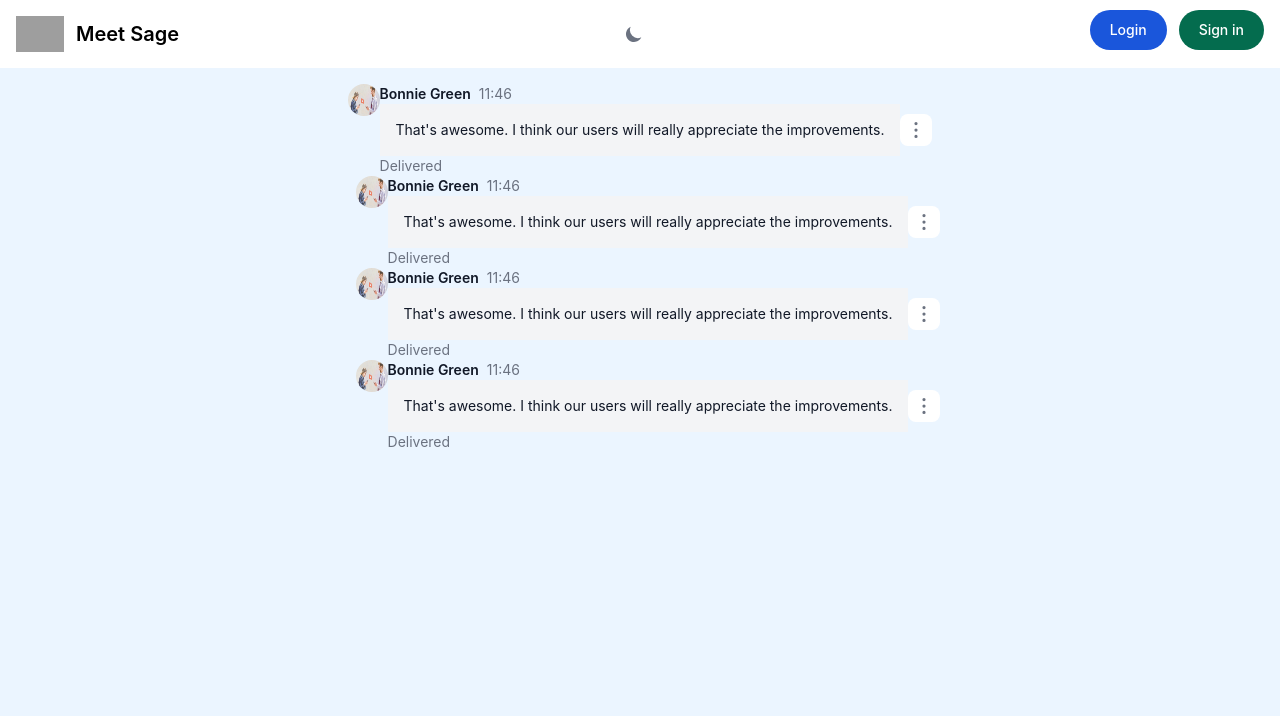
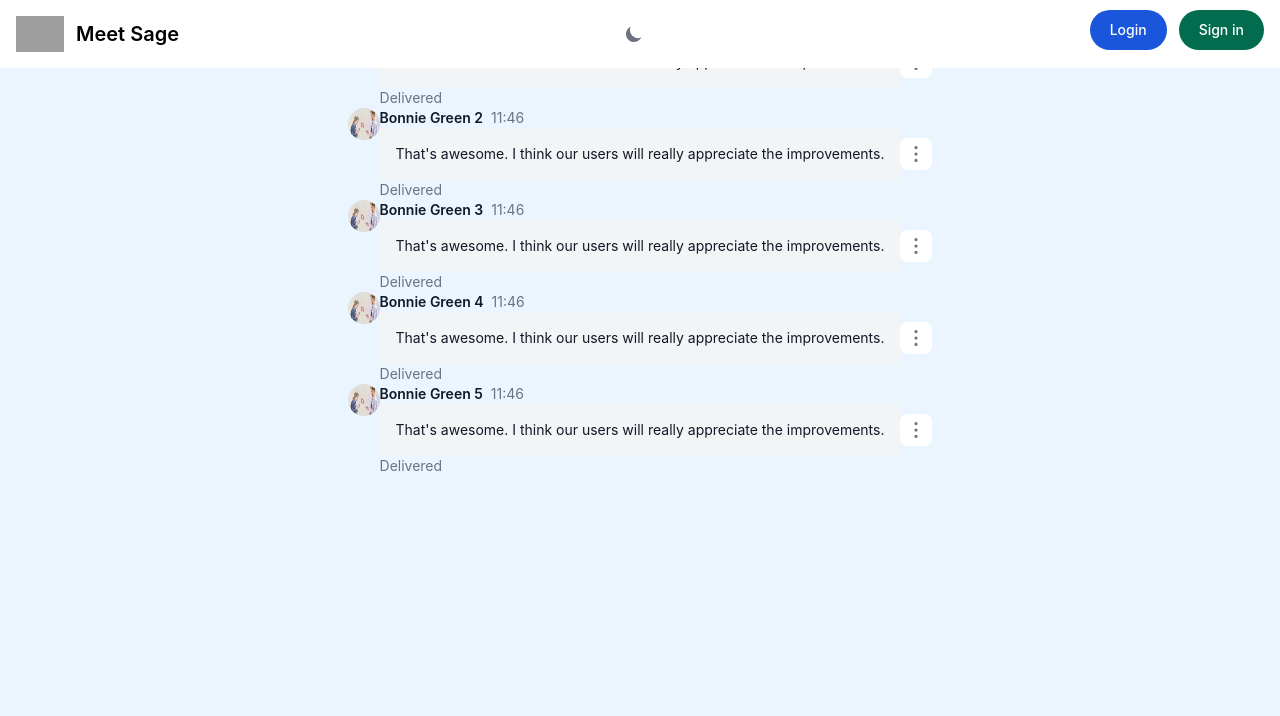
Before and after one commit to RonangLeSang/PROJET_INFO834, a Django app: page /chatpage in a window 1280 px wide. Shown: the top 716 px of the page. Run offline with Django 5.2, Linux system fonts and the light colour scheme; some libraries are stand-ins or nearby versions; grey boxes are pictures that could not be loaded.

Commit message:
header fixed
le header du site est fixé en haut de la page.

```diff
--- a/mysite/templates/_base.html
+++ b/mysite/templates/_base.html
@@ -25,7 +25,7 @@
 </head>
 
 <body class="bg-blue-50 dark:bg-gray-900">
-  <header>
+  <header style="position:fixed; top:0px; left:0px; right:0px;">
     <nav class="bg-white border-gray-200 px-4 lg:px-6 py-2.5 dark:bg-gray-800">
         <div class="flex flex-wrap justify-between items-center mx-auto max-w-screen-xl">
             <a class="flex items-center">
--- a/mysite/templates/chatpage.html
+++ b/mysite/templates/chatpage.html
@@ -12,12 +12,13 @@
 <div class="flex flex-wrap justify-between items-center mx-auto max-w-screen-xl">
     <div class="flex items-center w-full space-x-4" style="flex-direction:column;">
 
+        <div id="messages_space">
         <!--un message-->
             <div class="flex items-start gap-2.5">
                 <img class="w-8 h-8 rounded-full" src="{% static 'images/happyChat.jpg' %}" alt="Jese image">
                 <div class="flex flex-col gap-1 w-full max-w-[320px]">
                 <div class="flex items-center space-x-2 rtl:space-x-reverse">
-                <span class="text-sm font-semibold text-gray-900 dark:text-white">Bonnie Green</span>
+                    <span class="text-sm font-semibold text-gray-900 dark:text-white">Bonnie Green 1</span>
                     <span class="text-sm font-normal text-gray-500 dark:text-gray-400">11:46</span>
                 </div>
                 <div class="flex flex-col leading-1.5 p-4 border-gray-200 bg-gray-100 rounded-e-xl rounded-es-xl dark:bg-gray-700">
@@ -56,7 +57,7 @@
                 <img class="w-8 h-8 rounded-full" src="{% static 'images/happyChat.jpg' %}" alt="Jese image">
                 <div class="flex flex-col gap-1 w-full max-w-[320px]">
                 <div class="flex items-center space-x-2 rtl:space-x-reverse">
-                <span class="text-sm font-semibold text-gray-900 dark:text-white">Bonnie Green</span>
+                    <span class="text-sm font-semibold text-gray-900 dark:text-white">Bonnie Green 2</span>
                     <span class="text-sm font-normal text-gray-500 dark:text-gray-400">11:46</span>
                 </div>
                 <div class="flex flex-col leading-1.5 p-4 border-gray-200 bg-gray-100 rounded-e-xl rounded-es-xl dark:bg-gray-700">
@@ -95,7 +96,7 @@
                 <img class="w-8 h-8 rounded-full" src="{% static 'images/happyChat.jpg' %}" alt="Jese image">
                 <div class="flex flex-col gap-1 w-full max-w-[320px]">
                 <div class="flex items-center space-x-2 rtl:space-x-reverse">
-                <span class="text-sm font-semibold text-gray-900 dark:text-white">Bonnie Green</span>
+                    <span class="text-sm font-semibold text-gray-900 dark:text-white">Bonnie Green 3</span>
                     <span class="text-sm font-normal text-gray-500 dark:text-gray-400">11:46</span>
                 </div>
                 <div class="flex flex-col leading-1.5 p-4 border-gray-200 bg-gray-100 rounded-e-xl rounded-es-xl dark:bg-gray-700">
@@ -134,7 +135,7 @@
                 <img class="w-8 h-8 rounded-full" src="{% static 'images/happyChat.jpg' %}" alt="Jese image">
                 <div class="flex flex-col gap-1 w-full max-w-[320px]">
                 <div class="flex items-center space-x-2 rtl:space-x-reverse">
-                <span class="text-sm font-semibold text-gray-900 dark:text-white">Bonnie Green</span>
+                    <span class="text-sm font-semibold text-gray-900 dark:text-white">Bonnie Green 4</span>
                     <span class="text-sm font-normal text-gray-500 dark:text-gray-400">11:46</span>
                 </div>
                 <div class="flex flex-col leading-1.5 p-4 border-gray-200 bg-gray-100 rounded-e-xl rounded-es-xl dark:bg-gray-700">
@@ -168,6 +169,46 @@
                 </div>
             </div>
             <!--fin d'un message-->
+            <!--un message-->
+            <div class="flex items-start gap-2.5">
+                <img class="w-8 h-8 rounded-full" src="{% static 'images/happyChat.jpg' %}" alt="Jese image">
+                <div class="flex flex-col gap-1 w-full max-w-[320px]">
+                <div class="flex items-center space-x-2 rtl:space-x-reverse">
+                    <span class="text-sm font-semibold text-gray-900 dark:text-white">Bonnie Green 5</span>
+                    <span class="text-sm font-normal text-gray-500 dark:text-gray-400">11:46</span>
+                </div>
+                <div class="flex flex-col leading-1.5 p-4 border-gray-200 bg-gray-100 rounded-e-xl rounded-es-xl dark:bg-gray-700">
+                    <p class="text-sm font-normal text-gray-900 dark:text-white"> That's awesome. I think our users will really appreciate the improvements.</p>
+                </div>
+                <span class="text-sm font-normal text-gray-500 dark:text-gray-400">Delivered</span>
+                </div>
+                <button id="dropdownMenuIconButton" data-dropdown-toggle="dropdownDots" data-dropdown-placement="bottom-start" class="inline-flex self-center items-center p-2 text-sm font-medium text-center text-gray-900 bg-white rounded-lg hover:bg-gray-100 focus:ring-4 focus:outline-none dark:text-white focus:ring-gray-50 dark:bg-gray-900 dark:hover:bg-gray-800 dark:focus:ring-gray-600" type="button">
+                <svg class="w-4 h-4 text-gray-500 dark:text-gray-400" aria-hidden="true" xmlns="http://www.w3.org/2000/svg" fill="currentColor" viewBox="0 0 4 15">
+                    <path d="M3.5 1.5a1.5 1.5 0 1 1-3 0 1.5 1.5 0 0 1 3 0Zm0 6.041a1.5 1.5 0 1 1-3 0 1.5 1.5 0 0 1 3 0Zm0 5.959a1.5 1.5 0 1 1-3 0 1.5 1.5 0 0 1 3 0Z"/>
+                </svg>
+                </button>
+                <div id="dropdownDots" class="z-10 hidden bg-white divide-y divide-gray-100 rounded-lg shadow w-40 dark:bg-gray-700 dark:divide-gray-600">
+                <ul class="py-2 text-sm text-gray-700 dark:text-gray-200" aria-labelledby="dropdownMenuIconButton">
+                    <li>
+                        <a href="#" class="block px-4 py-2 hover:bg-gray-100 dark:hover:bg-gray-600 dark:hover:text-white">Reply</a>
+                    </li>
+                    <li>
+                        <a href="#" class="block px-4 py-2 hover:bg-gray-100 dark:hover:bg-gray-600 dark:hover:text-white">Forward</a>
+                    </li>
+                    <li>
+                        <a href="#" class="block px-4 py-2 hover:bg-gray-100 dark:hover:bg-gray-600 dark:hover:text-white">Copy</a>
+                    </li>
+                    <li>
+                        <a href="#" class="block px-4 py-2 hover:bg-gray-100 dark:hover:bg-gray-600 dark:hover:text-white">Report</a>
+                    </li>
+                    <li>
+                        <a href="#" class="block px-4 py-2 hover:bg-gray-100 dark:hover:bg-gray-600 dark:hover:text-white">Delete</a>
+                    </li>
+                </ul>
+                </div>
+            </div>
+            <!--fin d'un message-->
+        </div>
 
 
         <div style="position:fixed; bottom:0px;">
```
Lines whose indentation alone changed are shown as unchanged.
